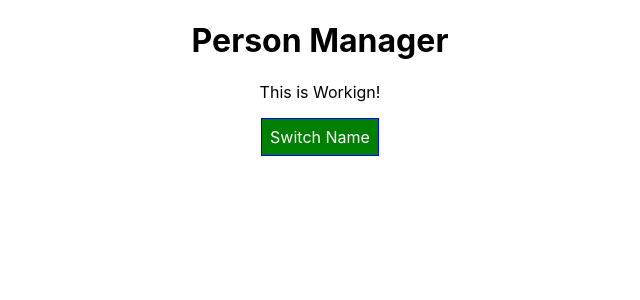
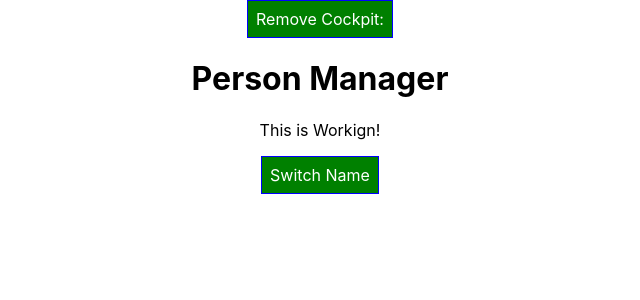
Before and after one commit to Jason-Carrillo/react-exercises, a React app: page / in a window 1280 px wide. Shown: the top 300 px of the page, without its empty margins (320-960 px from the left). Built offline with nearby package versions, Linux system fonts and the light colour scheme.

Commit message:
added boolean to show state of cockpit and button that turns on and off

```diff
--- a/src/Containers/App.js
+++ b/src/Containers/App.js
@@ -18,7 +18,8 @@ class App extends Component {
             { id: 'cdsf', name: 'Test2', age: 18}
         ],
         otherState: 'Other value',
-        showPersons: false
+        showPersons: false,
+        showCockpit: true
     };
 
     static getDerivedStateFromProps (props, state) {
@@ -109,6 +110,11 @@ class App extends Component {
 
         return (
             <div className={classes.App}>
+                <button onClick={() => {
+                    this.setState( {showCockpit: false} )
+                }}>
+                    Remove Cockpit:
+                </button>
                 <Cockpit
                     title={this.props.appTitle}
                     showPersons={this.state.showPersons}
```
